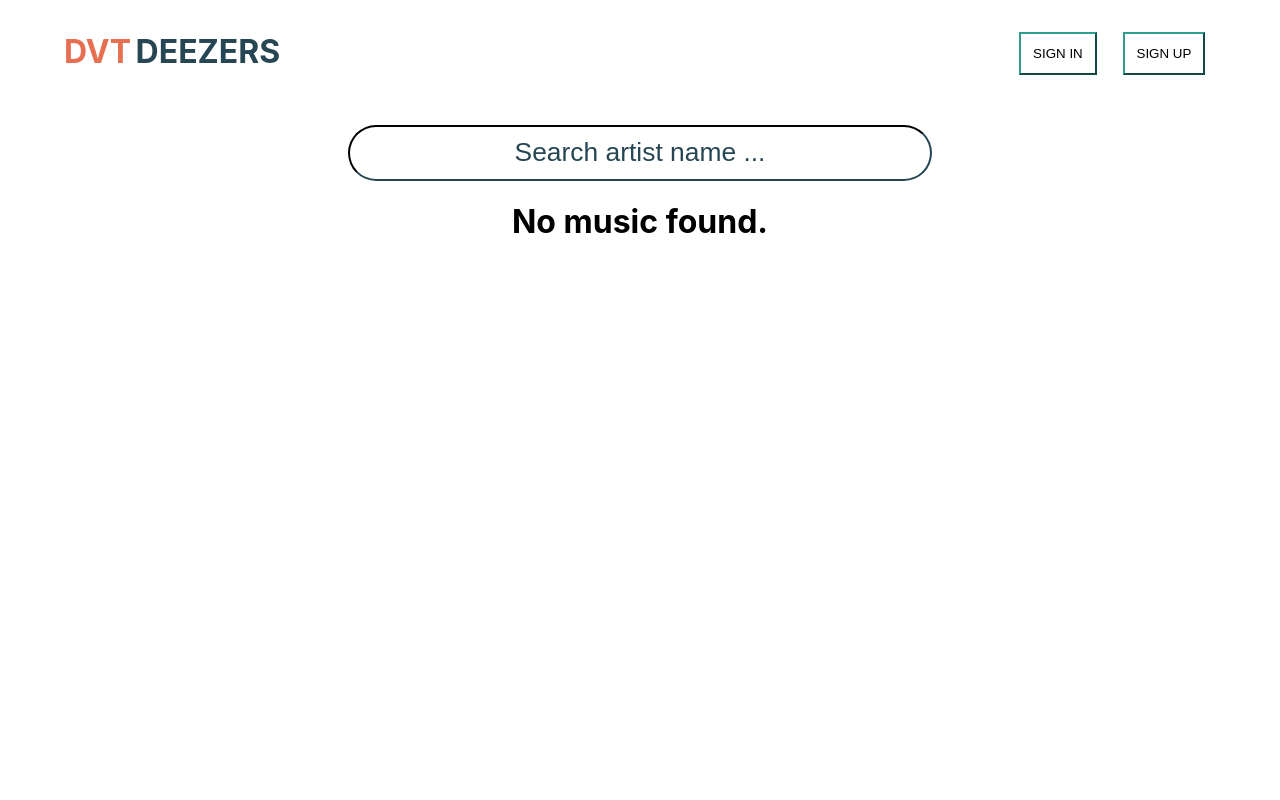
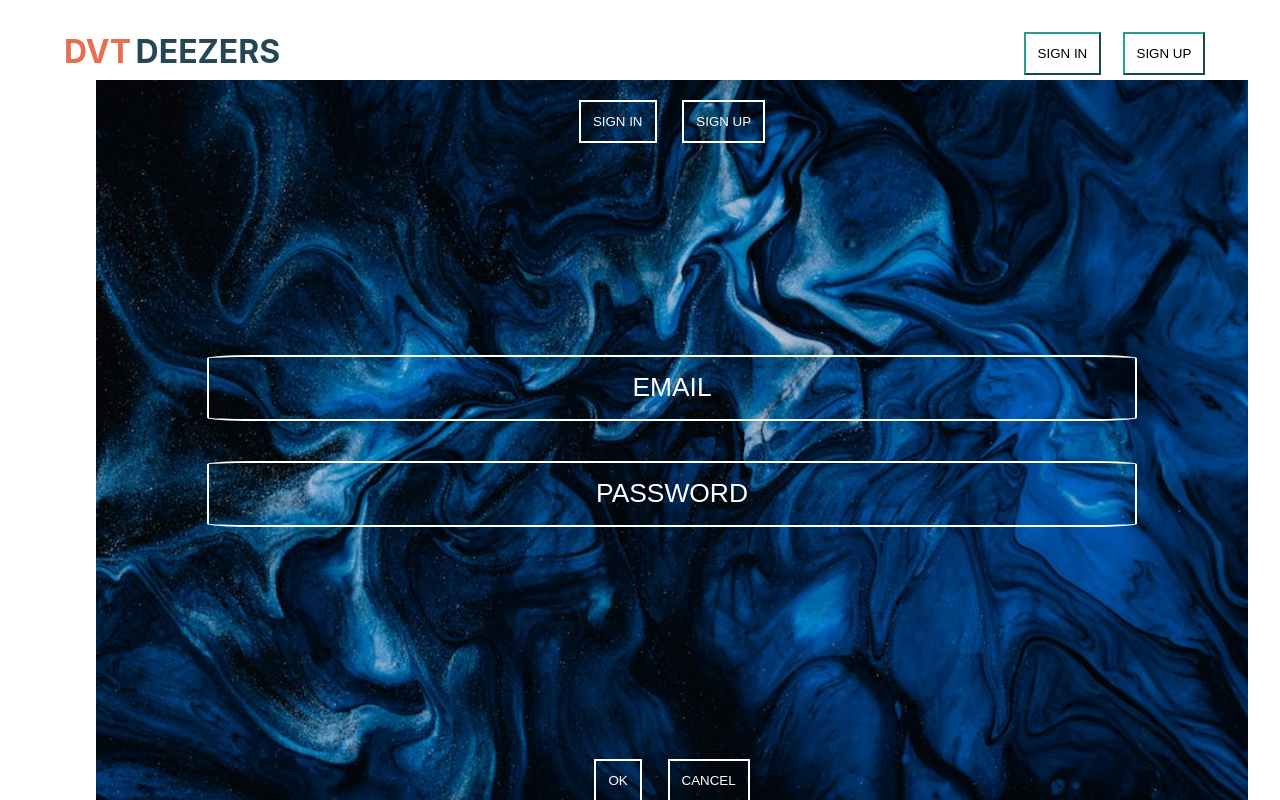
Before and after one commit to kwameasiago/dvt, a React (Create React App) app in the folder frontend/: page / in a window 1280 px wide. Both pictures are taken after a click on the button "SIGN IN". Built offline with nearby package versions, Linux system fonts and the light colour scheme; no server answers.

Commit message:
Auth pages Created auth pages

```diff
--- /dev/null
+++ b/frontend/src/components/AuthModal.css
@@ -0,0 +1,41 @@
+.auth-buttons{
+    position: fixed;
+    top: 10%;
+    /* left: 30%; */
+    width: 90%;
+    height: 50em;
+    background-image: url("../../public/bg.jpeg");
+    background-position: center;
+    background-repeat: no-repeat;
+    background-size: cover;
+    text-align: center;
+    margin: 0 2em 0 2em;
+
+}
+
+.auth-buttons button{
+    background-color: transparent;
+    color: #fff;
+    border-style: solid;
+    border-color: #fff;
+    margin-top: 20px;
+
+}
+
+@media screen and (max-width: 480px) {
+    .auth-buttons{
+        position: fixed;
+        top: 0%;
+        right: -3em;
+        width: 110%;
+
+        height: 50em;
+        background-image: url("../../public/bg.jpeg");
+        background-position: center;
+        background-repeat: no-repeat;
+        background-size: cover;
+        text-align: center;
+        /* margin: 0 2em 0 2em; */
+
+    }
+}
--- /dev/null
+++ b/frontend/src/components/AuthModal.js
@@ -0,0 +1,21 @@
+import { useState, Fragment } from "react";
+import SignInModal from "./SignInModal";
+import SignUpModal from "./SignUpModal";
+import Button from "./Button";
+import './AuthModal.css';
+const AuthModal = ({option, setShowModal}) => {
+    const [signin, setSignin] = useState(option);
+    return (
+        <Fragment>
+            <div className="auth-buttons">
+            <Button content="SIGN IN" onClickEvent={() => setSignin(true)}/> <Button content="SIGN UP" onClickEvent={() => setSignin(false)}/>
+            {signin?<SignInModal />: <SignUpModal /> }
+            <Button content="OK" onClickEvent={() => setShowModal(false)}/> <Button content="CANCEL" onClickEvent={() => setShowModal(false)}/>
+            </div>
+
+
+        </Fragment>
+    )
+}
+
+export default AuthModal
--- a/frontend/src/components/CardModal.css
+++ b/frontend/src/components/CardModal.css
@@ -3,7 +3,7 @@
     position: fixed;
     width: 800px;
     height: 600px;
-    top: 10%;
+    top: 20%;
     left: 30%;
     transform: translate(-50%, -50%) width;
     z-index: 1;
@@ -34,7 +34,7 @@
 }
 .modal-right h1 {
     color: #e76f51;
-    font-size: 3.2em;
+    font-size: 2.2em;
     margin: 0px;
 }
 
--- a/frontend/src/components/Input.js
+++ b/frontend/src/components/Input.js
@@ -2,10 +2,10 @@ import React from 'react';
 import './Input.css';
 
 
-const Input = ({placeholder, customStyle={}, onChange, value}) => {
+const Input = ({placeholder, customStyle={}, onChange, value, type="text"}) => {
     return (
         <div className="input-container">
-            <input  placeholder={placeholder} style={customStyle} onChange={onChange} value={value}/>
+            <input  placeholder={placeholder} style={customStyle} onChange={onChange} value={value} type={type}/>
         </div>
     )
 }
--- a/frontend/src/components/Navbar.js
+++ b/frontend/src/components/Navbar.js
@@ -1,17 +1,21 @@
 import React, {Fragment, useState} from 'react';
+import AuthModal from './AuthModal';
 import Button from './Button';
 import './Navbar.css';
 
 const Navbar = () => {
     const [showModal, setShowModal] = useState(false);
+    const [option, setOption] = useState(false);
     return (
         <Fragment>
+            {showModal&&<AuthModal option={option} setShowModal={setShowModal}/>}
             <div className='navbar-container'>
                 <div className="logo">
                     <span>DVT</span> <span>DEEZERS</span>
                 </div>
                 <div className="auth">
-                 <Button content="SIGN IN" onClickEvent={null}/> <Button content="SIGN UP" onClickEvent={null}/>
+                 <Button content="SIGN IN" onClickEvent={() => {setShowModal(true); setOption(true);}}/>
+                 <Button content="SIGN UP" onClickEvent={() => {setShowModal(true); setOption(false);}}/>
                 </div>
             </div>
         </Fragment>
--- /dev/null
+++ b/frontend/src/components/SignInModal.css
@@ -0,0 +1,24 @@
+.signin-form{
+    margin: 12em 0 12em 0;
+}
+
+.signin-form input{
+    margin: 20px;
+    background-color:  transparent;
+    color: #fff;
+    border-radius: 5%;
+    border-style: solid;
+    border-width: .1em;
+    border-color: #fff;
+    width: 80%;
+    height: 60px;
+}
+.signin-form input::placeholder{
+    color: #fff;
+}
+
+@media screen and (max-width: 480px) {
+    .signin-form{
+        margin: 8em 0 2em 0;
+    }
+}
--- /dev/null
+++ b/frontend/src/components/SignInModal.js
@@ -0,0 +1,53 @@
+import { Fragment, useReducer } from 'react';
+import Input from './Input';
+import './SignInModal.css'
+const initState = {
+    email: '',
+    password: ''
+}
+const reducer = (state, action) => {
+    switch (action.type) {
+        case 'EMAIL':
+            return {
+                ...state,
+                email:action.payload
+            }
+        case 'PASSWORD':
+            return {
+                ...state,
+                password: action.payload
+            }
+        default:
+            return state
+    }
+}
+
+const SignInModal = () => {
+    const [state, dispatch] = useReducer(reducer, initState);
+
+    return (
+        <Fragment>
+            <div className='signin-form'>
+                <Input
+                    placeholder="EMAIL"
+                    customStyle={null}
+                    onChange={e => {dispatch({
+                        type: 'EMAIL',
+                        payload: e.target.value
+                    })}}
+                    value={state.email} />
+                <Input
+                    placeholder="PASSWORD"
+                    customStyle={null}
+                    type="password"
+                    onChange={e => {dispatch({
+                        type: 'PASSWORD',
+                        payload: e.target.value
+                    })}}
+                    value={state.password} />
+            </div>
+        </Fragment>
+    )
+}
+
+export default SignInModal
--- /dev/null
+++ b/frontend/src/components/SignUpModal.css
@@ -0,0 +1,25 @@
+.signup-form{
+    margin: 7em 0 4em 0;
+}
+
+.signup-form input{
+    margin: 20px;
+    background-color:  transparent;
+    color: #fff;
+    border-radius: 5%;
+    border-style: solid;
+    border-width: .1em;
+    border-color: #fff;
+    width: 80%;
+    height: 60px;
+}
+
+.signup-form input::placeholder{
+    color: #fff;
+}
+
+@media screen and (max-width: 480px) {
+    .signup-form{
+        margin: 2em 0 2em 0;
+    }
+}
--- /dev/null
+++ b/frontend/src/components/SignUpModal.js
@@ -0,0 +1,87 @@
+import { Fragment, useReducer } from 'react';
+import Input from './Input';
+import './SignUpModal.css'
+const initState = {
+    email: '',
+    password: ''
+}
+const reducer = (state, action) => {
+    switch (action.type) {
+        case 'FNAME':
+            return {
+                ...state,
+                firstName: action.payload
+            }
+        case 'LNAME':
+            return {
+                ...state,
+                lastName: action.payload
+            }
+        case 'EMAIL':
+            return {
+                ...state,
+                email: action.payload
+            }
+        case 'PASSWORD':
+            return {
+                ...state,
+                password: action.payload
+            }
+        default:
+            return state
+    }
+}
+
+
+const SignUpModal = () => {
+    const [state, dispatch] = useReducer(reducer, initState);
+    return (
+        <Fragment>
+            <div className='signup-form'>
+                <Input
+                    placeholder="FIRST NAME"
+                    customStyle={null}
+                    onChange={e => {
+                        dispatch({
+                            type: 'FNAME',
+                            payload: e.target.value
+                        })
+                    }}
+                    value={state.firstName} />
+                <Input
+                    placeholder="LAST NAME."
+                    customStyle={null}
+                    onChange={e => {
+                        dispatch({
+                            type: 'LNAME',
+                            payload: e.target.value
+                        })
+                    }}
+                    value={state.lastName} />
+                <Input
+                    placeholder="EMAIL."
+                    customStyle={null}
+                    onChange={e => {
+                        dispatch({
+                            type: 'EMAIL',
+                            payload: e.target.value
+                        })
+                    }}
+                    value={state.email} />
+                <Input
+                    placeholder="PASSWORD"
+                    customStyle={null}
+                    type="password"
+                    onChange={e => {
+                        dispatch({
+                            type: 'PASSWORD',
+                            payload: e.target.value
+                        })
+                    }}
+                    value={state.password} />
+            </div>
+        </Fragment>
+    )
+}
+
+export default SignUpModal
```
Also changed, not shown: frontend/public/bg.jpeg (added).
